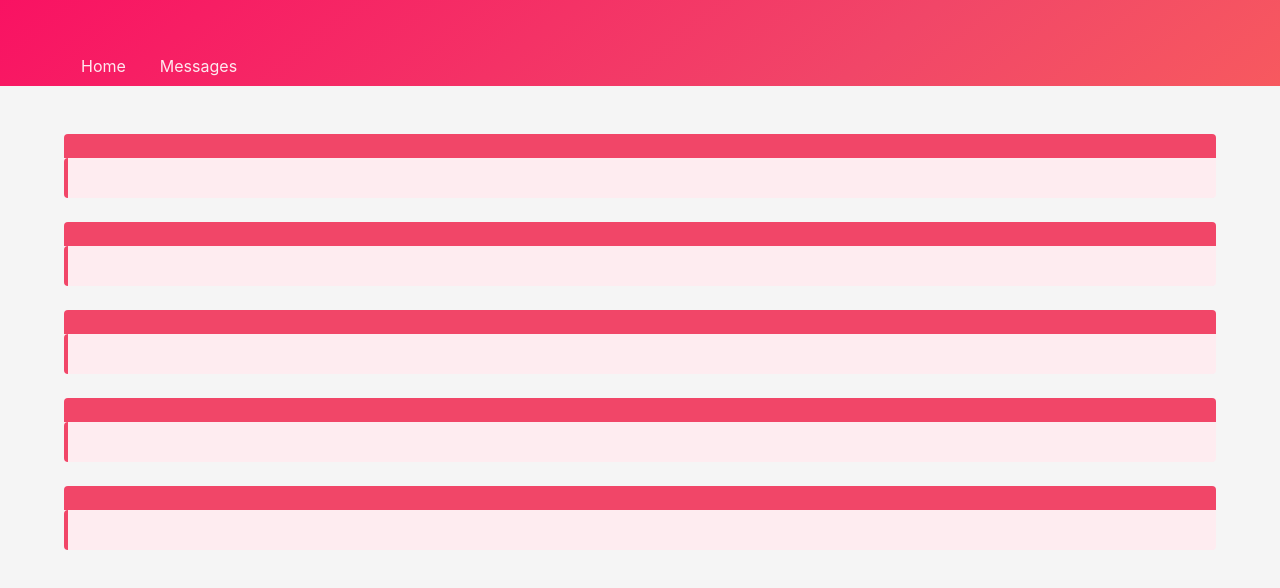
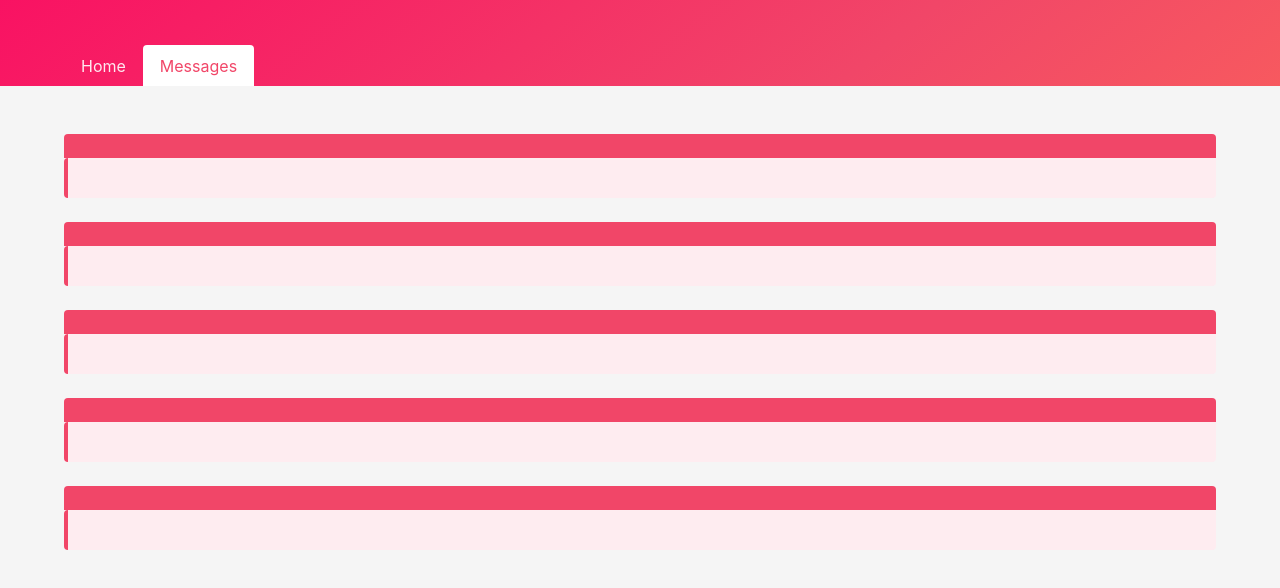
Before and after one commit to jherr029/Dating-Website, a website: page resources/html/messages.html in a window 1280 px wide. Shown: the part 174-762 px from the top of the page. Drawn offline with nearby package versions, Linux system fonts and the light colour scheme.

Commit message:
fixed is an active

```diff
--- a/resources/html/messages.html
+++ b/resources/html/messages.html
@@ -67,7 +67,7 @@
             <div class="container">
               <ul>
                 <li><a href="matches.html">Home</a></li>
-                <li><a class="is-active" href="">Messages</a></li>
+                <li class="is-active"><a href="">Messages</a></li>
               </ul>
             </div>
           </nav>
```
